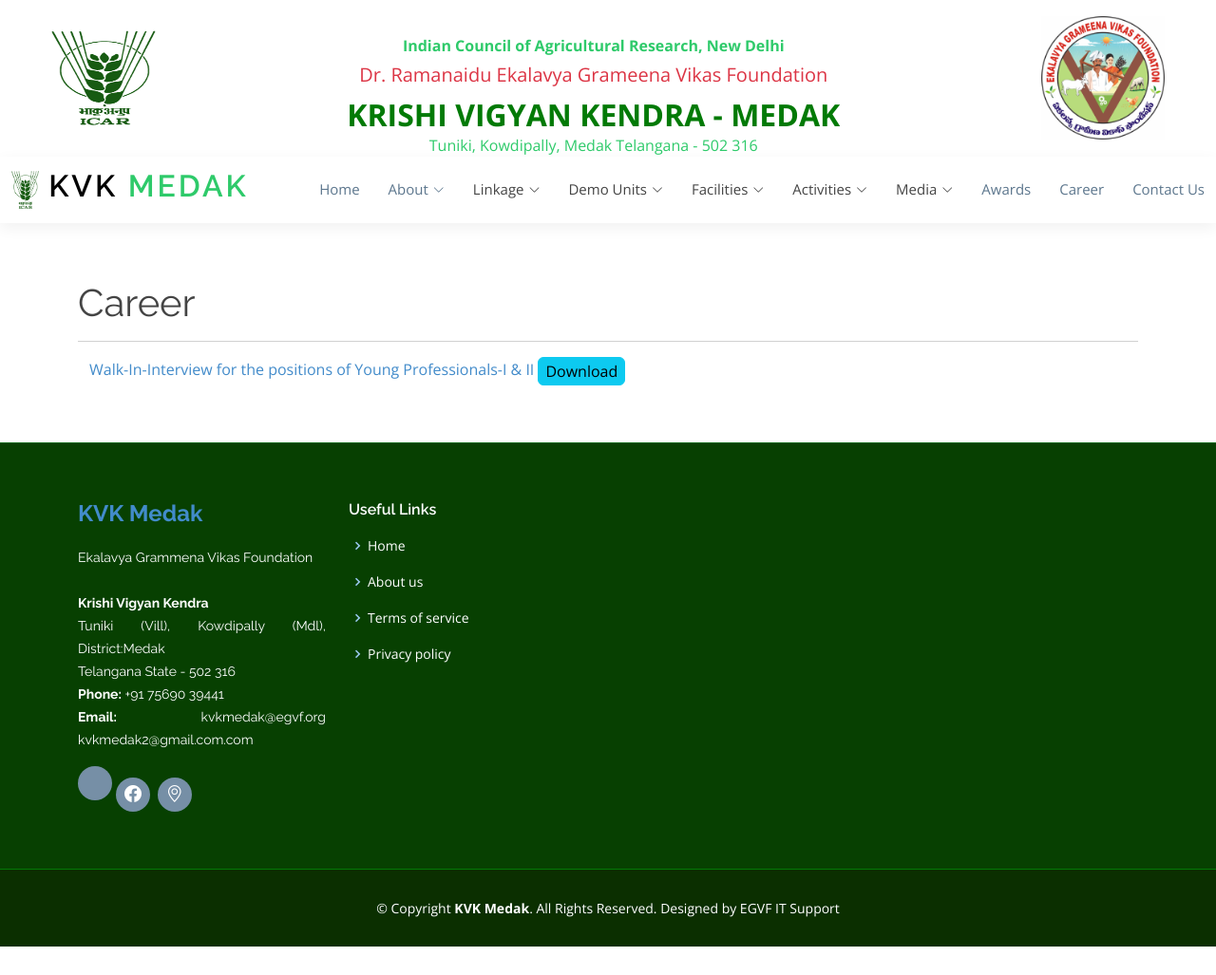
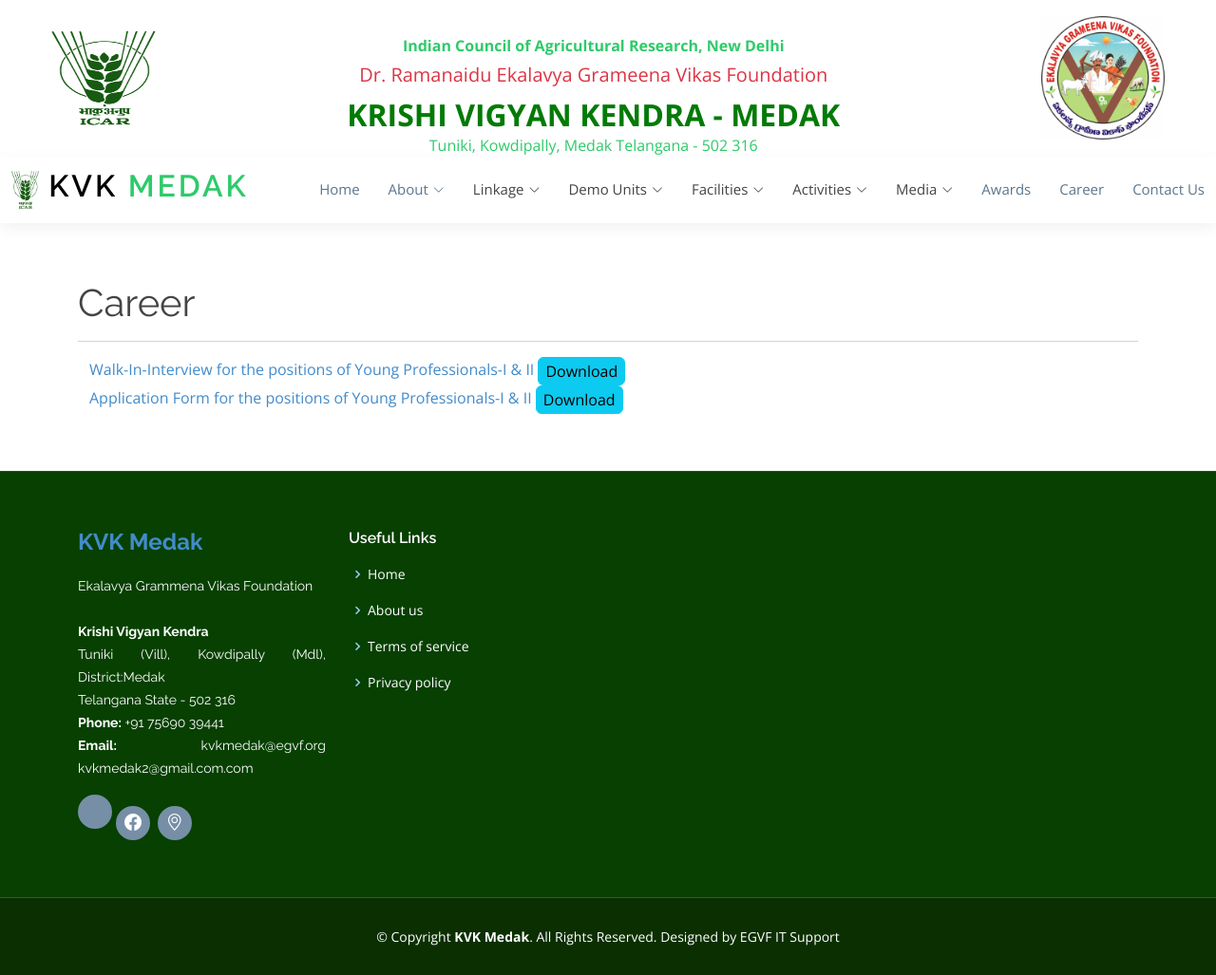
Before and after one commit to kvkmedak/kvkmedak.github.io, a Jekyll site: the page built from pages/career.html, in a window 1280 px wide. Shown: the whole page at 95% size. Built offline with Jekyll 4.4.1, drawn with Linux system fonts in a browser that asks for light colours; nearby versions of some CDN libraries; library files that are not in the unit come from our copies; before the commit the page ends 997 px from its top, so only the background shows below that.

Commit message:
Update career.html

```diff
--- a/pages/career.html
+++ b/pages/career.html
@@ -30,7 +30,16 @@
 
                     </div>
 
+                  <div class="col-lg-12">
+                            <span>
+                                <a href="YP Proformapdf" target="_blank">
 
+                                    Application Form for the positions of Young Professionals-I & II
+                                    <div class="btn btn-info" style="padding: 2px 7px;">Download </div>
+                            </span>
+
+
+                    </div>
 
 
 
```
